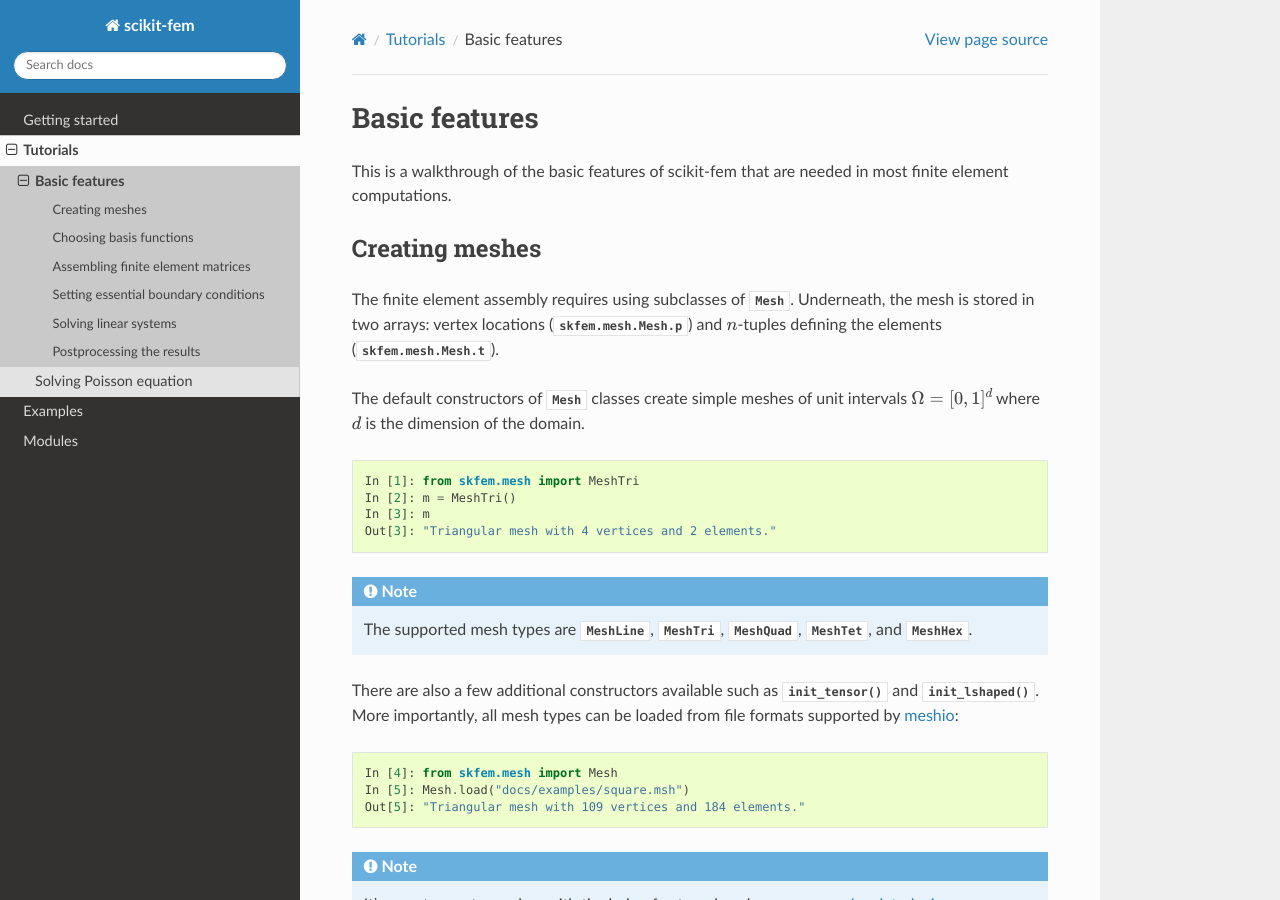
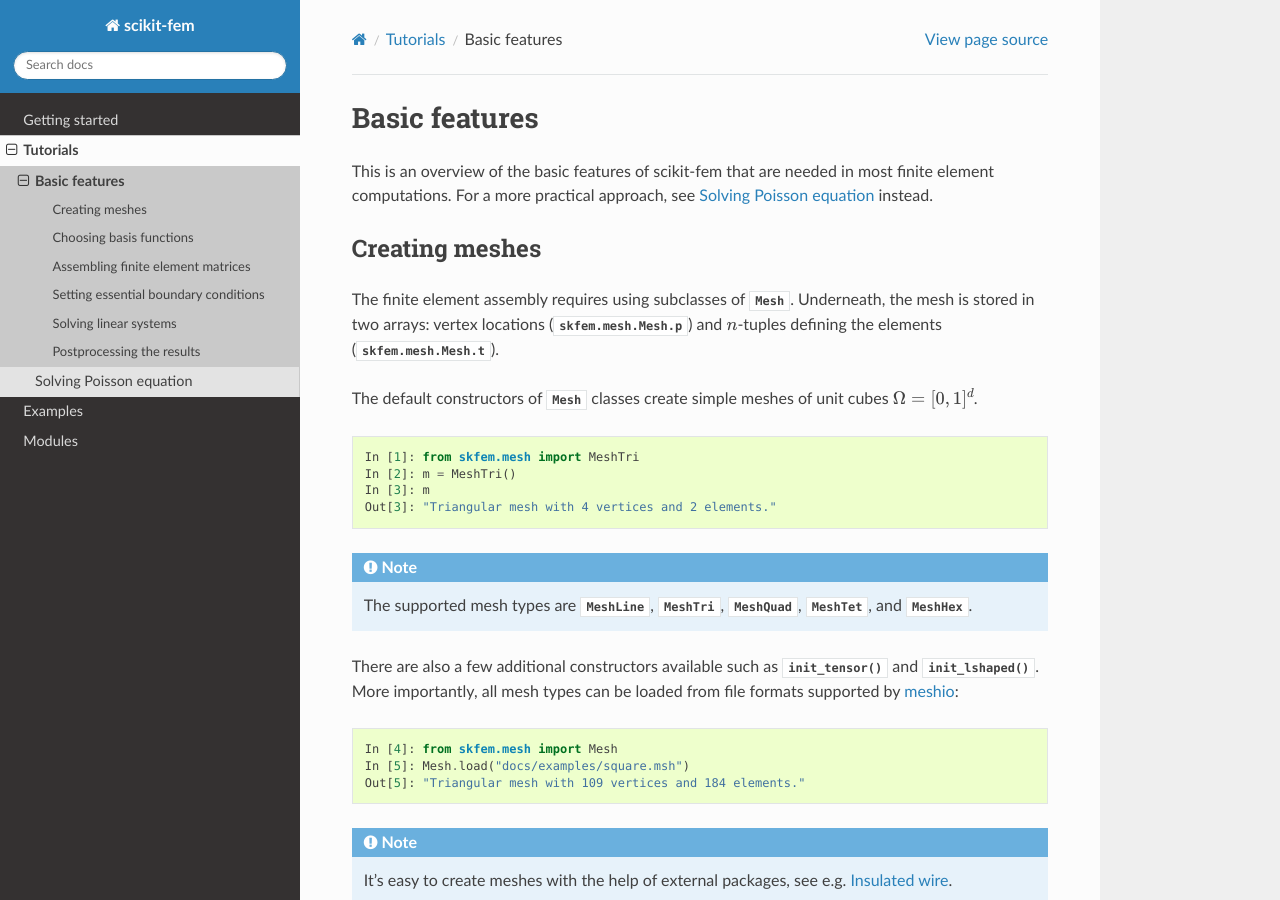
Before and after one commit to kinnala/scikit-fem, a Sphinx documentation site: the page built from docs/tutorials/walkthrough.rst, in a window 1280 px wide and 900 px high. Built offline with Sphinx 7.4.7 and the Read the Docs theme 2.0.0, drawn with Linux system fonts in a browser that asks for light colours; some of the changed text lies outside the part shown.

Commit message:
Improve API documentation and walkthrough

```diff
--- a/docs/tutorials/walkthrough.rst
+++ b/docs/tutorials/walkthrough.rst
@@ -3,8 +3,9 @@
 Basic features
 --------------
 
-This is a walkthrough of the basic features of scikit-fem that are needed in
+This is an overview of the basic features of scikit-fem that are needed in
 most finite element computations.
+For a more practical approach, see :ref:`poisson` instead.
 
 Creating meshes
 ###############
@@ -15,8 +16,7 @@
 (:attr:`skfem.mesh.Mesh.t`).
 
 The default constructors of :class:`~skfem.mesh.Mesh`
-classes create simple meshes of unit intervals :math:`\Omega = [0,1]^d`
-where :math:`d` is the dimension of the domain.
+classes create simple meshes of unit cubes :math:`\Omega = [0,1]^d`.
 
 .. code-block:: python
 
@@ -216,7 +224,7 @@
 Postprocessing the results
 ##########################
 
-We can now visualize the solution ``x`` from the previous section using
+We can now visualize the solution from the previous section using
 matplotlib:
 
 .. code-block:: python
```
Also changed, not shown: other parts of docs/tutorials/walkthrough.rst (+13 -5 lines), docs/api.rst (+6 -6 lines), 1 other file.
